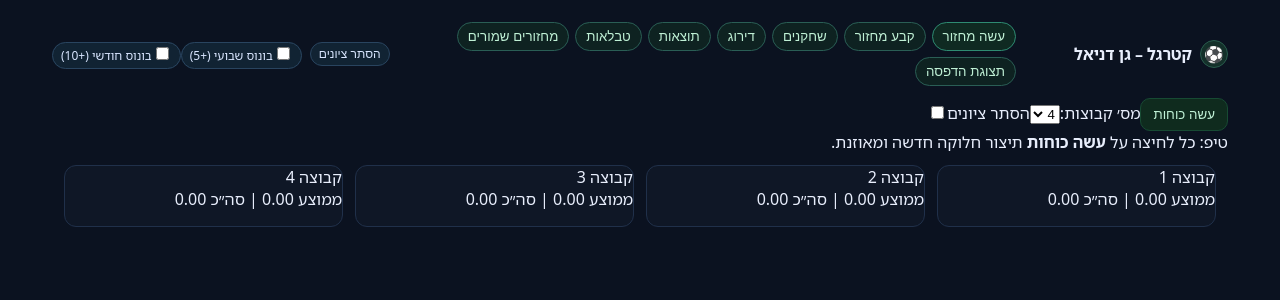
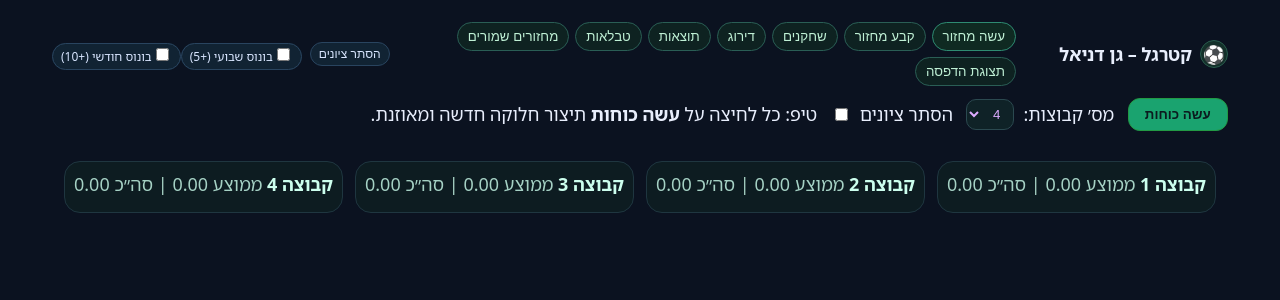
Before and after one commit to ShmuelBarazani/kat-regel-gan-daniel-v2, a React (Vite) app: page / in a window 1280 px wide. Shown: the top 300 px of the page. Built offline with nearby package versions, Linux system fonts and the light colour scheme.

Commit message:
Update styles.css

```diff
--- a/src/styles/styles.css
+++ b/src/styles/styles.css
@@ -57,3 +57,45 @@ body{margin:0;background:var(--bg);color:var(--ink);font-family:Heebo,system-ui,
 .team-body li .rt{text-align:left}
 .print .print-body{padding:12px}
 .print-list{columns:2;gap:16px}
+/* === UI scale – font up === */
+html { font-size: 18px; } /* היה 14/16 – עכשיו גדול וברור יותר */
+body { line-height: 1.5; }
+
+/* === Toolbar & buttons === */
+.toolbar { display:flex; gap:.75rem; align-items:center; margin: 0 0 1rem; }
+.toolbar-item { display:flex; gap:.5rem; align-items:center; }
+.toolbar .btn.primary { background:#1aa36f; color:#0b1b1f; font-weight:700; }
+.btn { padding:.45rem .9rem; border-radius:12px; border:1px solid #294; background:#0d2a2f; color:#dff; }
+.btn.danger { background:#3a0e12; border-color:#a33; color:#ffd8d8; }
+.input, select { background:#0f2227; color:#daf; border:1px solid #2b4950; border-radius:10px; padding:.35rem .5rem; }
+
+/* === Teams layout === */
+.teams-grid { display:grid; grid-template-columns: repeat(auto-fit, minmax(260px, 1fr)); gap:12px; }
+.team-card { background:#0d1c21; border:1px solid #1f3640; border-radius:16px; padding:.5rem; }
+.team-header { display:flex; justify-content:space-between; font-weight:700; color:#cfe; margin-bottom:.25rem; }
+.team-metrics { opacity:.8; font-weight:500; }
+.team-list { list-style:none; margin:0; padding:0; }
+.team-row { display:grid; grid-template-columns: 1fr auto auto; gap:.5rem; align-items:center;
+  padding:.35rem .5rem; border-radius:10px; background:#0b1519; border:1px solid #17323a; margin:.25rem 0; cursor:grab; }
+.team-row:active { cursor:grabbing; }
+.team-row .cell.name { justify-self:start; font-weight:600; color:#f2ffff; }
+.team-row .cell.pos { opacity:.85; min-width:2.5rem; text-align:center; }
+.team-row .cell.rating { min-width:3.2rem; text-align:center; font-variant-numeric: tabular-nums; }
+
+/* Hide ratings when toggled */
+[data-hide-ratings="true"] .team-row .rating { visibility:hidden; }
+
+/* === Players table === */
+.table-wrapper { overflow:auto; border:1px solid #1f3640; border-radius:14px; }
+.players-table { width:100%; border-collapse:collapse; }
+.players-table th, .players-table td { padding:.5rem .6rem; border-bottom:1px solid #17323a; }
+.players-table th { background:#0f2227; position:sticky; top:0; z-index:1; }
+.nowrap { white-space:nowrap; max-width:420px; overflow:hidden; text-overflow:ellipsis; }
+
+/* === Modal === */
+.modal-backdrop { position:fixed; inset:0; background:rgba(0,0,0,.5); display:flex; align-items:center; justify-content:center; z-index:999; }
+.modal { width:min(720px, 96vw); background:#0d1c21; border:1px solid #1f3640; border-radius:18px; padding:1rem; color:#e9ffff; }
+.modal h3 { margin:0 0 .75rem; }
+.modal-form { display:grid; grid-template-columns: repeat(auto-fit, minmax(160px, 1fr)); gap:.75rem; }
+.modal-form .row { display:flex; align-items:center; gap:.5rem; }
+.modal-actions { display:flex; gap:.5rem; justify-content:flex-start; margin-top:.5rem; }
```
